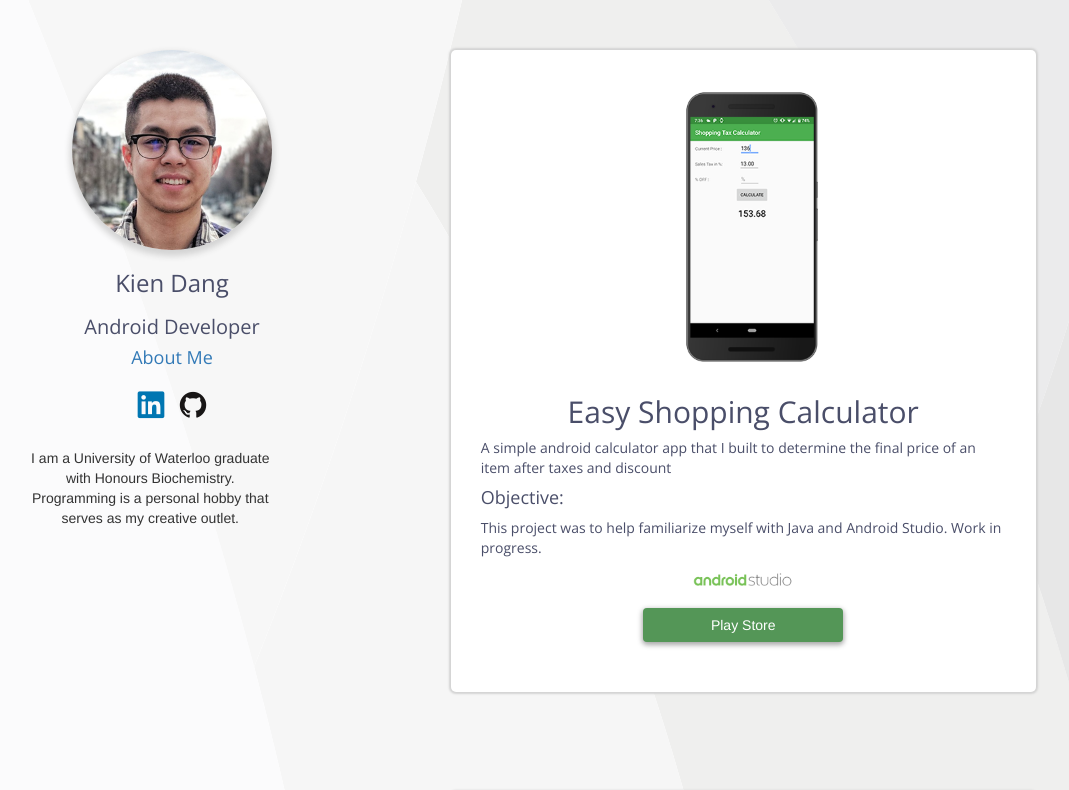
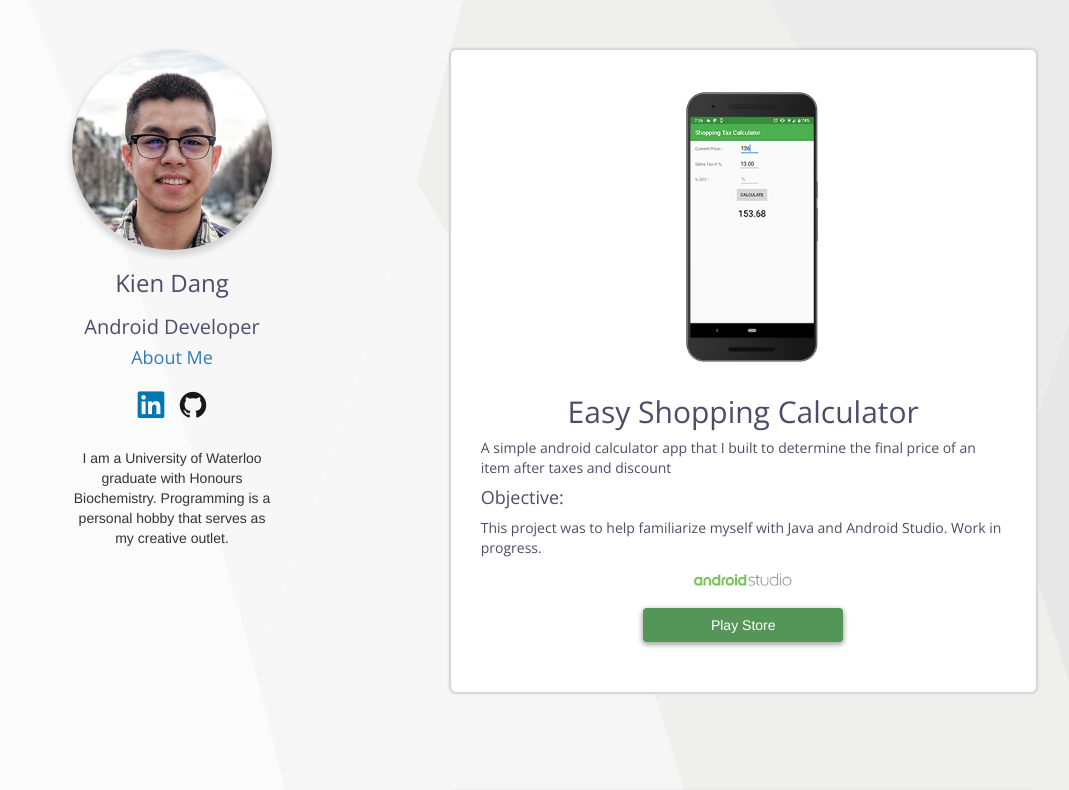
Before and after one commit to kxdang/kxdang.github.io, a plain HTML site: page index.html in a window 1280 px wide. Shown: the top 790 px of the page, without its empty margins (52-1121 px from the left). Drawn offline with nearby package versions, Linux system fonts and the light colour scheme.

Commit message:
fixed margin

```diff
--- a/index.html
+++ b/index.html
@@ -73,7 +73,7 @@
 					<a href="https://github.com/kxdang" class="cta-icon"><i class="devicon-github-plain colored"></i></a>
 				</div>
 
-				<div class="text-center" style=" margin-top: 20px;margin-right: 15%;margin-bottom: 20pxmargin-left: 15%;">
+				<div class="text-center" style=" margin-top: 20px; margin-right: 15%; margin-bottom: 20px; margin-left:15%">
 					I am a University of Waterloo graduate with Honours Biochemistry. Programming is a personal hobby that serves as
 					my creative outlet.
 				</div>
```
